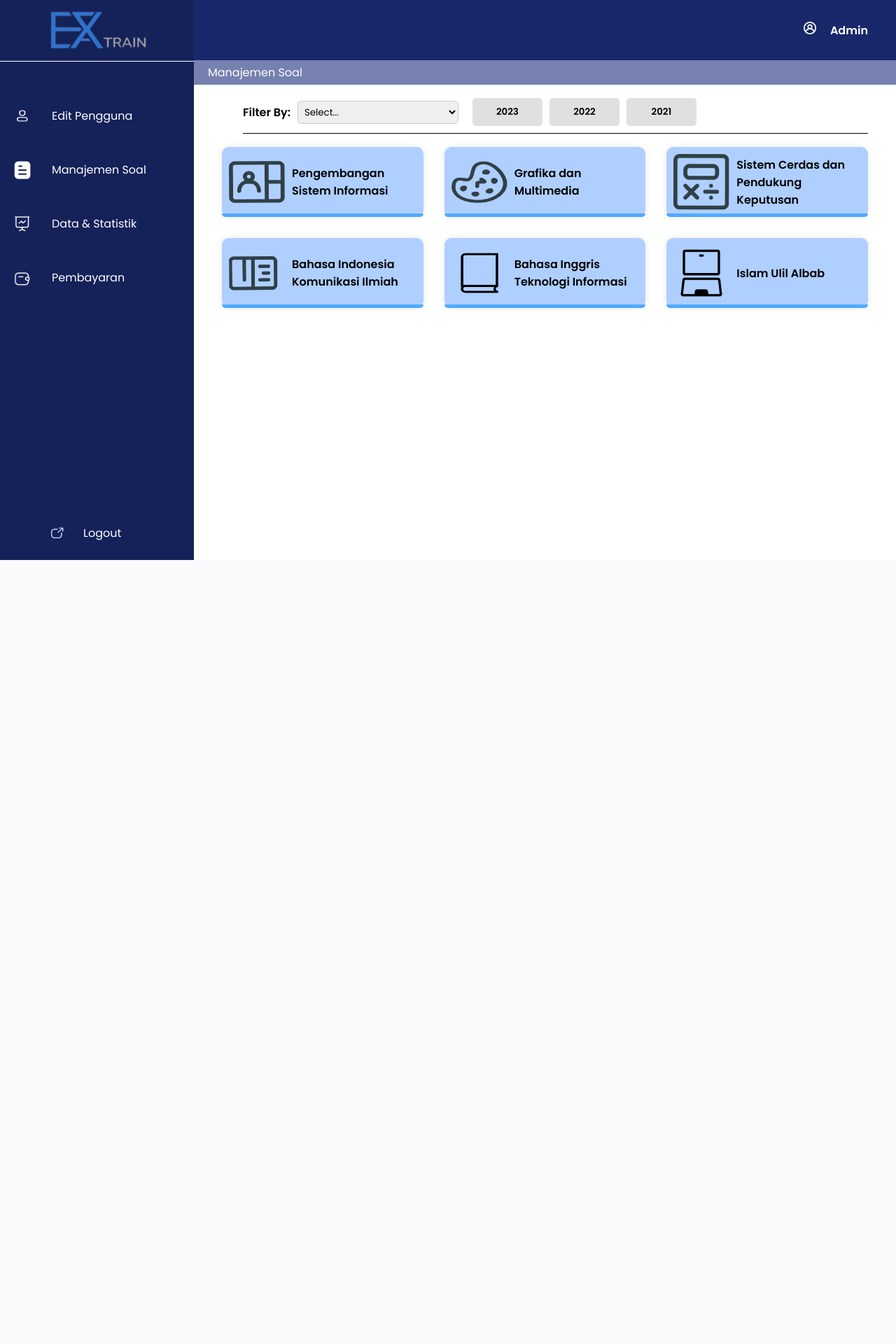
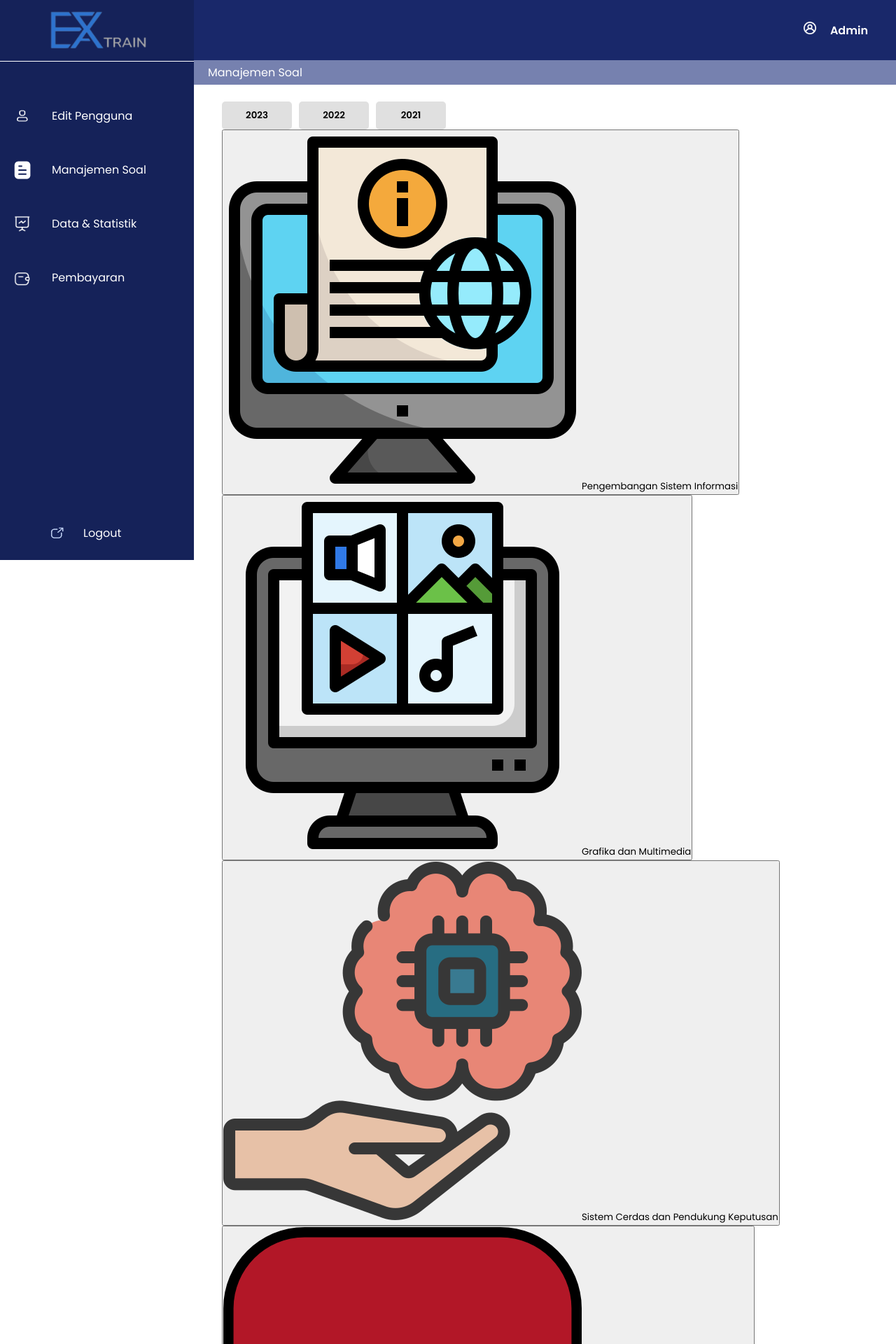
Before and after one commit to panduafii/ExaTrain, a PHP site: page /admin/adminPenggunadetailjawaban.php in a window 1280 px wide. Shown: the top 1920 px of the page at 70% size. Before the commit the page ends 800 px from the top, so only its background shows below. Run offline with PHP 8.4, Linux system fonts and the light colour scheme.

Commit message:
mengubah tampilan matkul pada halaman adminPenggunadetailjawaban.php agar dinamis

```diff
--- a/admin/adminPenggunadetailjawaban.php
+++ b/admin/adminPenggunadetailjawaban.php
@@ -4,7 +4,6 @@
 
 <!DOCTYPE html>
 <html lang="en">
-
 <head>
     <meta charset="UTF-8">
     <meta name="viewport" content="width=device-width, initial-scale=1.0">
@@ -12,13 +11,12 @@
     <link rel="stylesheet" href="https://fonts.googleapis.com/css2?family=Poppins:wght@300;400;500;600;700&display=swap">
     <link rel="stylesheet" href="../CSS/adminPenggunadetailjawaban.css">
 </head>
-
 <body>
     <div class="container">
         <nav class="sidebar">
             <div class="logo">
                 <img src="../img/logo1.png" alt="EXATrain Logo">
-                <div class="logo-line"></div> <!-- Div untuk garis putih -->
+                <div class="logo-line"></div>
             </div>
             <ul class="sidebar-menu">
                 <a href="adminPengguna.php">
@@ -70,44 +68,13 @@
                 <span>Manajemen Soal</span>
             </div>
             <div class="content">
-                <div class="filter">
-                    <label for="filter-by">Filter By:</label>
-                    <select id="filter-by">
-                        <option value="">Select...</option>
-                    </select>
                 <div class="year-buttons">
-                        <button class="year-button">2023</button>
-                        <button class="year-button">2022</button>
-                        <button class="year-button">2021</button>
+                    <button class="year-button" data-year="2023">2023</button>
+                    <button class="year-button" data-year="2022">2022</button>
+                    <button class="year-button" data-year="2021">2021</button>
                 </div>
-                    <div class="line-atas"></div> <!-- Div untuk garis putih -->
-                </div>
-                <div class="questions">
-                    <!-- 2023 -->
-                    <div class="question-card" data-year="2023" data-subject-id="1">
-                        <img src="../img/iconpsi.png" alt="Icon">
-                        <span>Pengembangan Sistem Informasi</span>
-                    </div>
-                    <div class="question-card" data-year="2023" data-subject-id="2">
-                        <img src="../img/icongmm.png" alt="Icon">
-                        <span>Grafika dan Multimedia</span>
-                    </div>
-                    <div class="question-card" data-year="2023" data-subject-id="3">
-                        <img src="../img/iconscpk.png" alt="Icon">
-                        <span>Sistem Cerdas dan Pendukung Keputusan</span>
-                    </div>
-                    <div class="question-card" data-year="2023" data-subject-id="4">
-                        <img src="../img/iconbiki.png" alt="Icon">
-                        <span>Bahasa Indonesia Komunikasi Ilmiah</span>
-                    </div>
-                    <div class="question-card" data-year="2023" data-subject-id="5">
-                        <img src="../img/iconbiti.png" alt="Icon">
-                        <span>Bahasa Inggris Teknologi Informasi</span>
-                    </div>
-                    <div class="question-card" data-year="2023" data-subject-id="6">
-                        <img src="../img/iconulil.png" alt="Icon">
-                        <span>Islam Ulil Albab</span>
-                    </div>
+                <div class="courses" id="courses-container">
+                    <!-- Courses will be dynamically inserted here -->
                 </div>
             </div>
         </div>
@@ -115,30 +82,69 @@
 
     <script>
     // Menangani perubahan tampilan mata kuliah berdasarkan tahun yang dipilih
-        const yearButtons = document.querySelectorAll('.year-button');
-        const questionCards = document.querySelectorAll('.question-card');
+    document.addEventListener("DOMContentLoaded", () => {
+        const yearButtons = document.querySelectorAll(".year-button");
+        const coursesContainer = document.getElementById("courses-container");
 
-        yearButtons.forEach(button => {
-            button.addEventListener('click', () => {
-                const selectedYear = button.getAttribute('data-year');
+        const courses = {
+            2023: [
+                { id: 7, name: "Matematika Lanjut", img: "../img/matlan.png" },
+                { id: 8, name: "Algoritma dan Struktur Data", img: "../img/asd.png" },
+                { id: 9, name: "Fundamen Pengembangan Aplikasi", img: "../img/fpa.png" },
+                { id: 10, name: "Rekayasa Perangkat Lunak", img: "../img/rpl.png" },
+            ],
+            2022: [
+                { id: 1, name: "Pengembangan Sistem Informasi", img: "../img/psi.png" },
+                { id: 2, name: "Grafika dan Multimedia", img: "../img/grafmul.png" },
+                { id: 3, name: "Sistem Cerdas dan Pendukung Keputusan", img: "../img/scpk.png" },
+                { id: 4, name: "Bahasa Indonesia Komunikasi Ilmiah", img: "../img/bindo.png" },
+                { id: 5, name: "Bahasa Inggris Teknologi Informasi", img: "../img/bingris.png" },
+                { id: 6, name: "Islam Ulil Albab", img: "../img/islam.png" },
+            ],
+            2021: [
+                { id: 11, name: "Islam Rahmatan lil 'Alamin", img: "../img/iru.png" },
+                { id: 12, name: "Etika Profesi", img: "../img/profesi.png" },
+            ],
+        };
 
-                questionCards.forEach(card => {
-                    if (card.getAttribute('data-year') === selectedYear) {
-                        card.style.visibility = 'visible';
-                    } else {
-                        card.style.visibility = 'hidden';
+        function displayCourses(year) {
+            coursesContainer.innerHTML = "";
+            courses[year].forEach((course) => {
+                const form = document.createElement("form");
+                form.onsubmit = function(event) {
+                    event.preventDefault();
+                    setSubjectSession(course.id);
+                };
+
+                const courseButton = document.createElement("button");
+                courseButton.className = "course-button";
+                courseButton.type = "submit";
+
+                const courseImg = document.createElement("img");
+                courseImg.src = course.img;
+                courseImg.alt = course.name;
+
+                const courseName = document.createElement("span");
+                courseName.textContent = course.name;
+
+                courseButton.appendChild(courseImg);
+                courseButton.appendChild(courseName);
+
+                form.appendChild(courseButton);
+                coursesContainer.appendChild(form);
+            });
         }
-                });
+
+        yearButtons.forEach((button) => {
+            button.addEventListener("click", () => {
+                yearButtons.forEach((btn) => btn.classList.remove("active"));
+                button.classList.add("active");
+                displayCourses(button.dataset.year);
             });
         });
 
-        // Menangani navigasi saat question card diklik
-        questionCards.forEach(card => {
-            card.addEventListener('click', () => {
-                const subjectId = card.getAttribute('data-subject-id');
-                setSubjectSession(subjectId);
-            });
-        });
+        // Initial display
+        displayCourses("2022");
 
         function setSubjectSession(subjectId) {
             const xhr = new XMLHttpRequest();
@@ -146,14 +152,13 @@
             xhr.setRequestHeader("Content-Type", "application/x-www-form-urlencoded");
             xhr.onreadystatechange = function() {
                 if (xhr.readyState === 4 && xhr.status === 200) {
-                    console.log("Session subject ID set to: " + subjectId);
-                    // Redirect to the details page after setting the session
                     window.location.href = 'adminPenggunadetailjawaban2.php';
                 }
             };
             xhr.send("subject_id=" + subjectId);
         }
+    });
 </script>
+
 </body>
-
 </html>
--- a/admin/adminPenggunadetailjawaban2.php
+++ b/admin/adminPenggunadetailjawaban2.php
@@ -14,8 +14,8 @@
     header('Location: adminPenggunadetailjawaban.php');
     exit;
 
-
 }
+echo $subject_id;
 
 $subject_id = $_SESSION['subject_id'];
 
```
Lines whose indentation alone changed are shown as unchanged.
